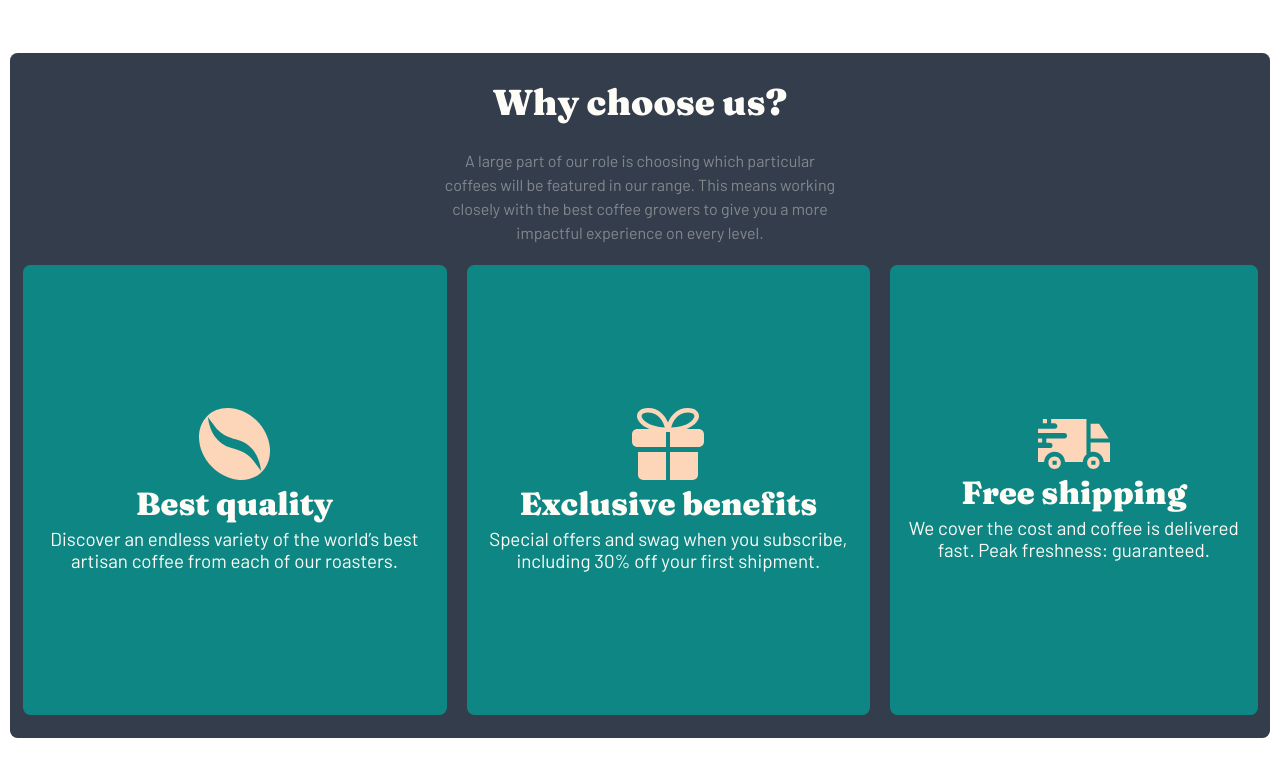
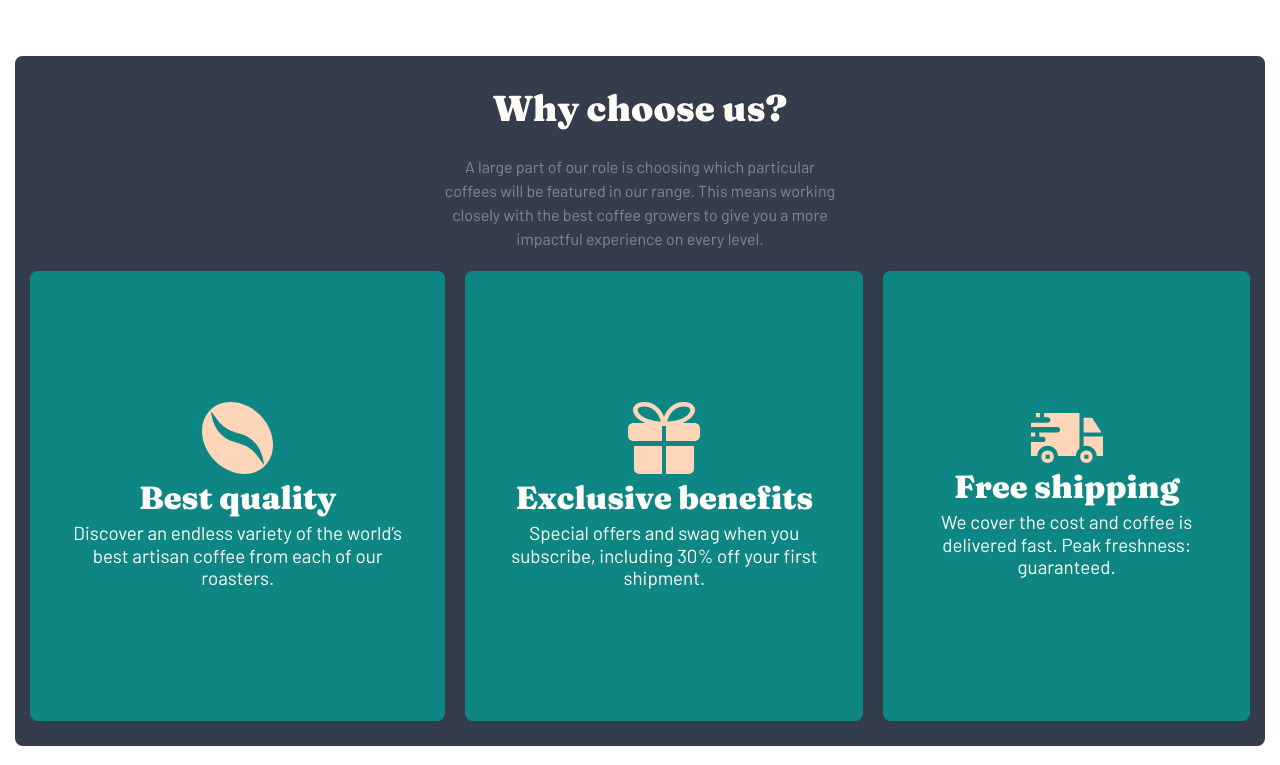
Before and after one commit to heiderick13/coffee-shop, a React (Vite) app: page / in a window 1280 px wide. Shown: the part 1020-1785 px from the top of the page. Built offline with nearby package versions, Linux system fonts and the light colour scheme.

Commit message:
:lipstick: update padding

```diff
--- a/src/components/ProsCard/ProsCard.jsx
+++ b/src/components/ProsCard/ProsCard.jsx
@@ -1,6 +1,6 @@
 function ProsCard({ icon, pro, description }) {
   return (
-    <div className="pro-card min-h-[450px] flex flex-col items-center justify-center bg-dark-cyan  rounded-xl ">
+    <div className="pro-card min-h-[450px] flex flex-col items-center justify-center px-10  bg-dark-cyan  rounded-xl ">
       <img src={icon} alt={(icon = "icon")} />
       <h3 className="font-fraunces text-[3.2rem]">{pro}</h3>
       <p className="font-barlow text-3xl">{description}</p>
--- a/src/pages/Home/Home.jsx
+++ b/src/pages/Home/Home.jsx
@@ -15,7 +15,7 @@ import CreateBtn from "../../components/CreateBtn/CreateBtn";
 
 function Home() {
   return (
-    <div className="home p-4">
+    <div className="home p-6">
       <div className="home-hero min-h-[45rem] text-light-cream flex flex-col gap-4 justify-center items-center md:items-start text-center md:text-left font-fraunces rounded-xl px-5">
         <h1 className="mb-5 leading-tight md:max-w-[35%] text-[4.6rem]">
           Great coffee made simple
@@ -60,7 +60,7 @@ function Home() {
           />
         </div>
       </div>
-      <div className="pros max-h-[900px] text-light-cream text-center mt-16 p-5 rounded-xl bg-dark-grey-blue">
+      <div className="pros max-h-[900px] text-light-cream text-center mt-16 p-6 rounded-xl bg-dark-grey-blue">
         <h2 className="font-fraunces py-4 text-[3.6rem]">Why choose us?</h2>
         <p className="font-barlow text-[1.6rem] text-grey py-4 md:max-w-[40rem] md:m-auto">
           A large part of our role is choosing which particular coffees will be
```
